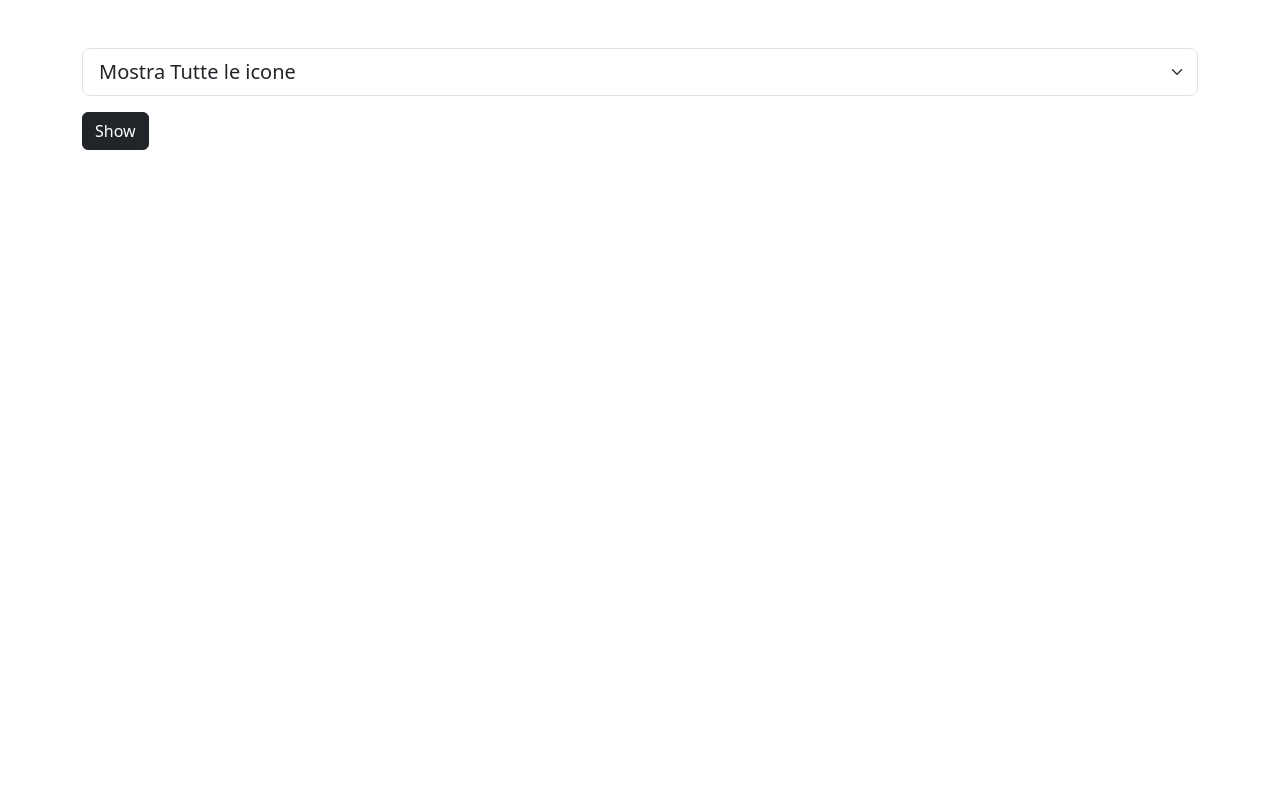
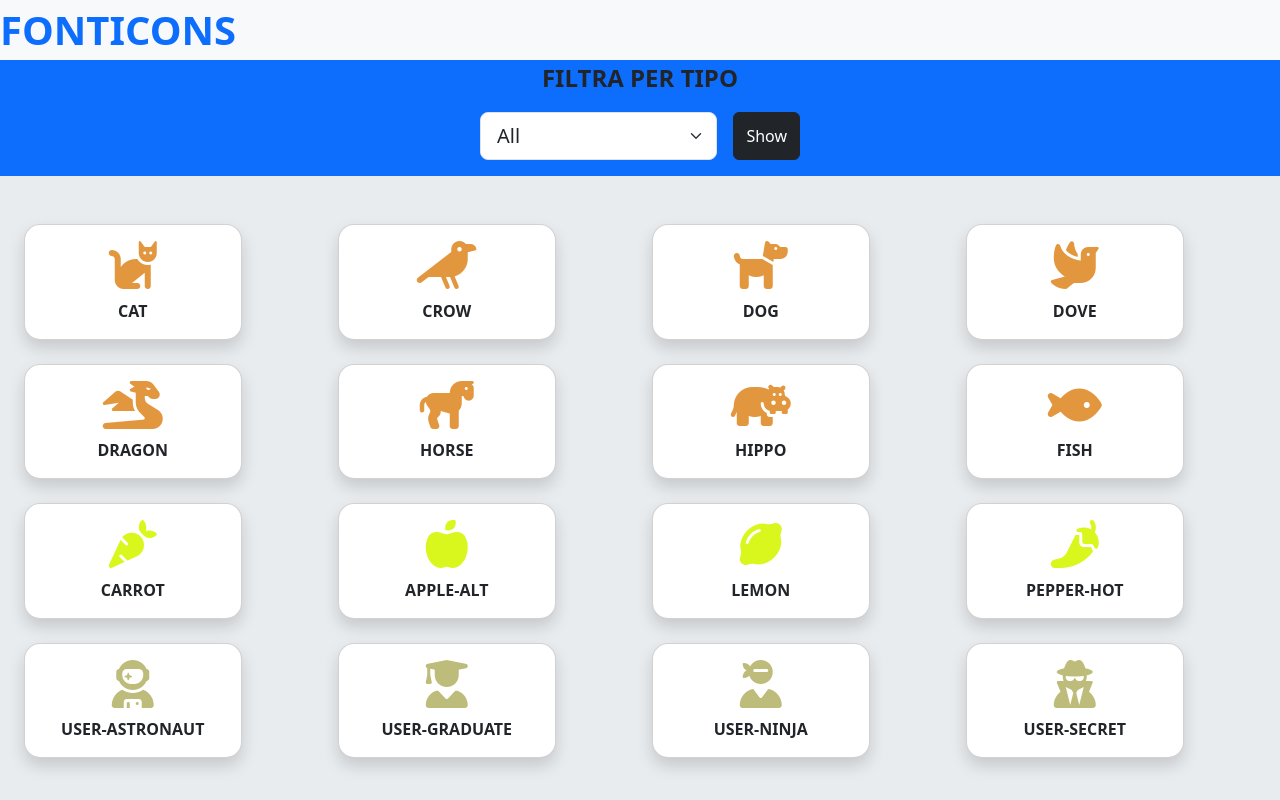
Before and after one commit to AndreaParrini/js-es6-icons, a plain HTML site: page index.html in a window 1280 px wide. Drawn offline with nearby package versions, Linux system fonts and the light colour scheme.

Commit message:
add style in html

```diff
--- a/index.html
+++ b/index.html
@@ -12,16 +12,27 @@
         integrity="sha384-T3c6CoIi6uLrA9TneNEoa7RxnatzjcDSCmG1MXxSR1GAsXEV/Dwwykc2MPK8M2HN" crossorigin="anonymous">
 </head>
 
-<body>
-    <div class="container mt-5">
-        <select id="typeicons" class="form-select form-select-lg mb-3" aria-label="Large select example">
-            <option selected>Mostra Tutte le icone</option>
-            <option value="animal">Animal</option>
-            <option value="vegetable">Vegetable</option>
-            <option value="user">User</option>
-        </select>
-        <button id="show" class="btn btn-dark" type="button">Show</button>
-        <div class="row row-cols-4 mt-5">
+<body class="bg-body-secondary">
+    <header class="bg-light">
+        <div class="text-uppercase text-primary fs-1 fw-bold">FontIcons</div>
+    </header>
+    <nav class="d-flex justify-content-center bg-primary flex-column align-items-center">
+        <div class="text-uppercase fs-4 fw-bold">
+            Filtra per Tipo
+        </div>
+        <div class="text-center w-25 d-flex my-3 gap-3 " >
+            <select id="typeicons" class="form-select form-select-lg" aria-label="Large select example">
+                <option>All</option>
+                <option value="animal">Animal</option>
+                <option value="vegetable">Vegetable</option>
+                <option value="user">User</option>
+            </select>
+            <button id="show" class="btn btn-dark" type="button">Show</button>
+        </div>
+    </nav>
+    <div class="mx-4 mt-5">
+
+        <div class="row mt-5">
 
         </div>
     </div>
--- a/script.js
+++ b/script.js
@@ -133,7 +133,6 @@ const allBoxEl = document.querySelectorAll('.box');
 
 document.getElementById('show').addEventListener('click', function () {
     const typeIcon = document.getElementById('typeicons').value;
-
     if (typeIcon === 'user') {
         allBoxEl.forEach(element => {
             if (element.classList.contains('vegetable') || element.classList.contains('animal')) {
@@ -173,10 +172,10 @@ document.getElementById('show').addEventListener('click', function () {
 function generateIconsBox(icons) {
     icons.forEach(icon => {
         const boxMarkup = `
-        <div class="col">
-            <div class="box text-center ${icon.type} d-none">
-                <i class="fa-solid fa-2xl ${icon.prefix}${icon.name} p-4" style="color: ${icon.color};"></i>
-                <span class="d-block">${icon.name}</span>
+        <div class="col-3">
+            <div class="box card text-center ${icon.type} mb-4 p-3 w-75 rounded-4 shadow">
+                <i class="fa-solid fa-2xl ${icon.prefix}${icon.name} p-4" style="color: ${icon.color}; font-size: 3rem;"></i>
+                <span class="d-block text-uppercase fs-6 fw-bold mt-2">${icon.name}</span>
             </div>
         </div>
         `
```
